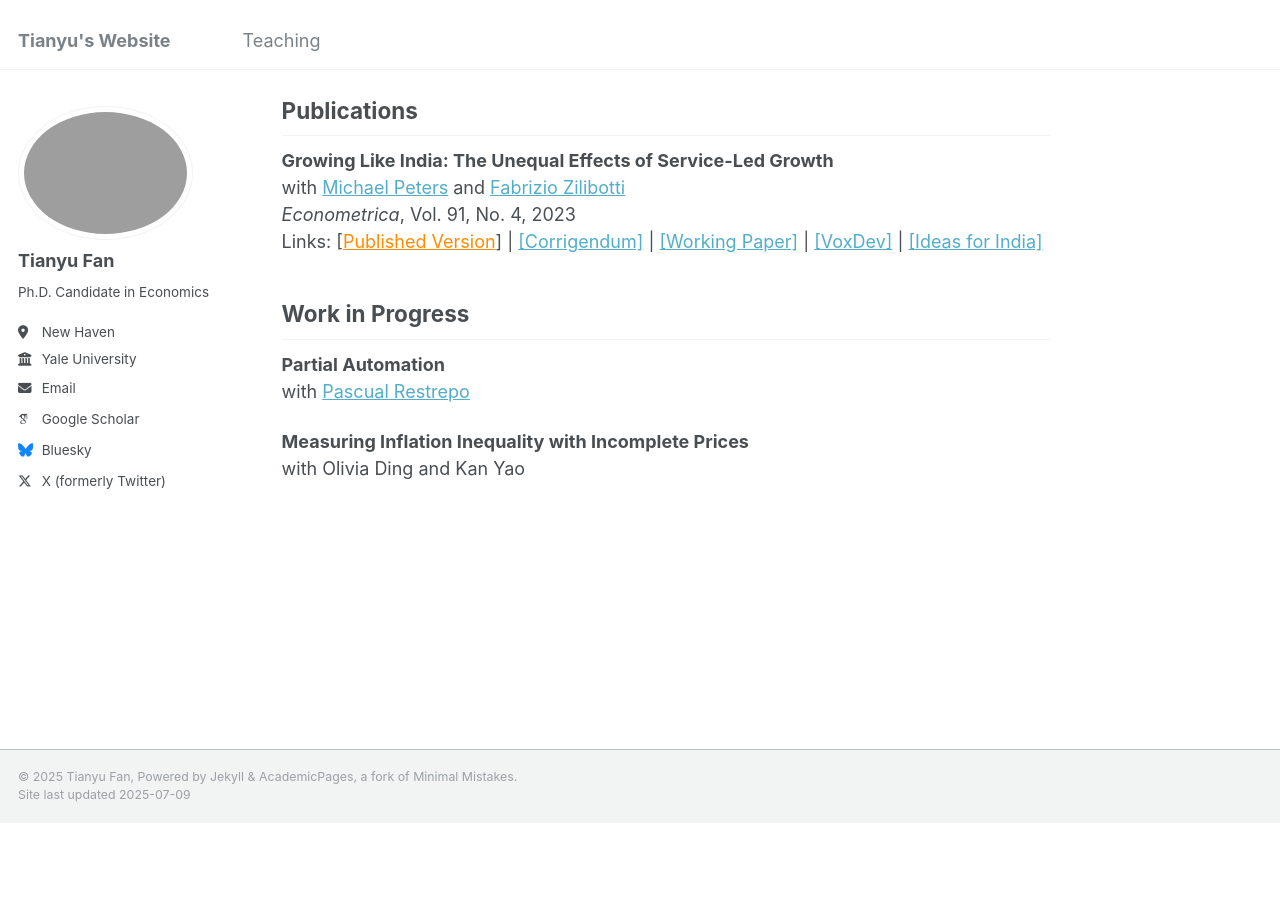
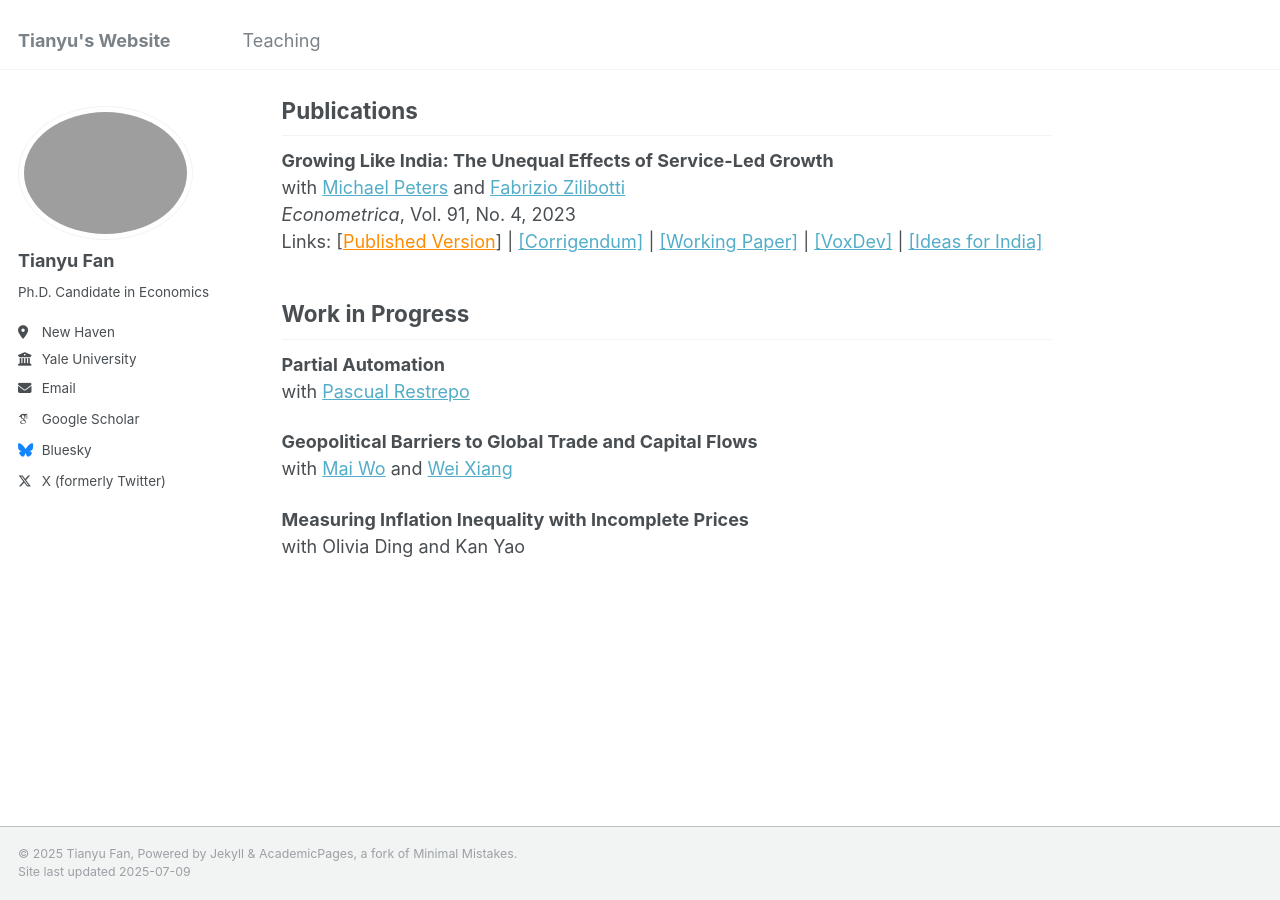
Before and after one commit to tianyufan-econ/tianyufan-econ.github.io, a Jekyll site: the page built from _pages/about.md, in a window 1280 px wide and 900 px high, scrolled down 532 px. Built offline with Jekyll 4.4.1, drawn with Linux system fonts in a browser that asks for light colours; some web fonts are replaced; before the commit the page ends 1355 px from its top, so only the background shows below that.

Commit message:
Update about.md

```diff
--- a/_pages/about.md
+++ b/_pages/about.md
@@ -34,5 +34,8 @@ Links: [<a href="/files/FPZ_UnequalGrowth.pdf" style="color: darkorange;">Publis
 **Partial Automation**
 with [Pascual Restrepo](https://campuspress.yale.edu/pascualrestrepo/)
 
+**Geopolitical Barriers to Global Trade and Capital Flows**
+with [Mai Wo](https://sites.google.com/view/maiwo/) and [Wei Xiang](https://sites.google.com/view/wei-xiang)
+
 **Measuring Inflation Inequality with Incomplete Prices**
 with Olivia Ding and Kan Yao
```
